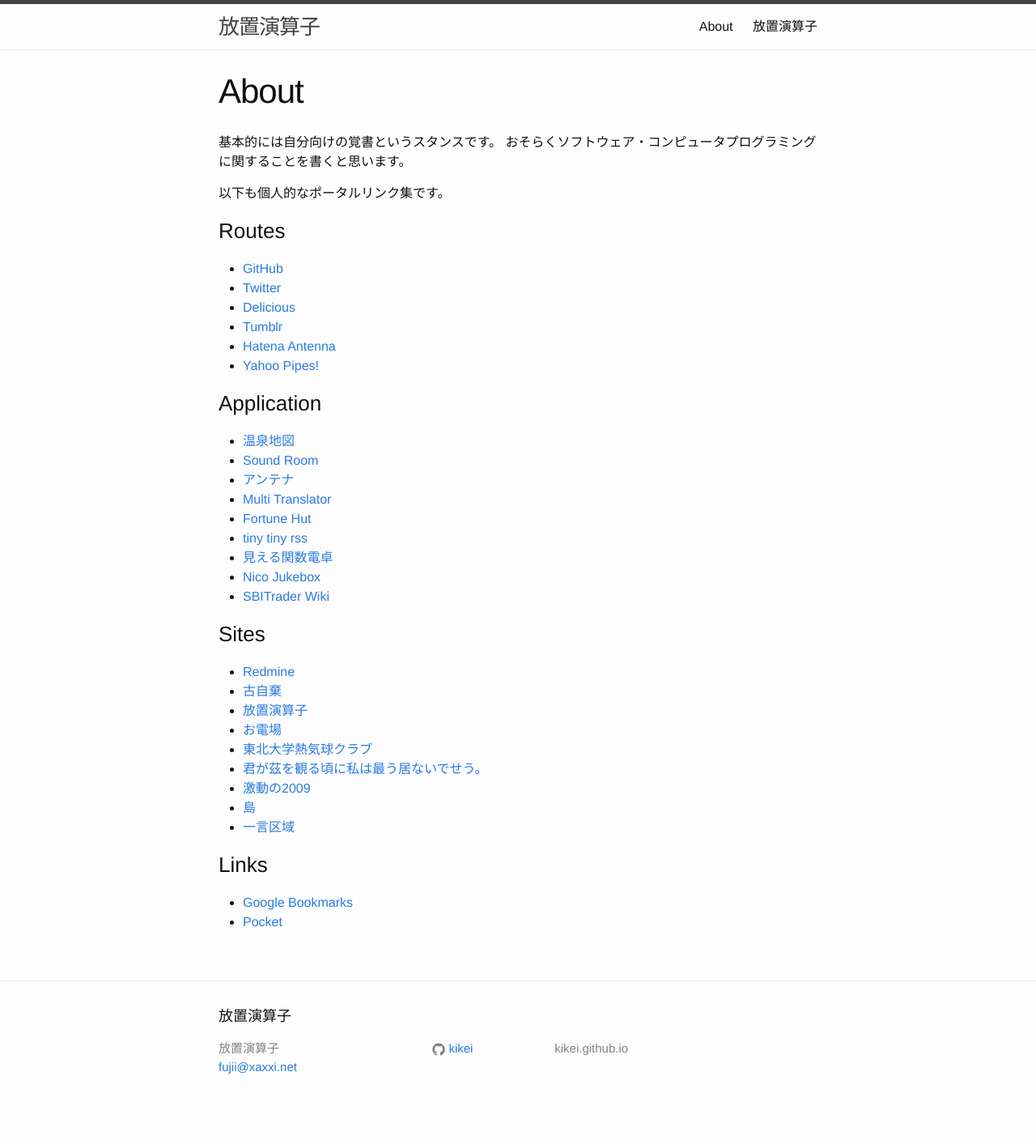
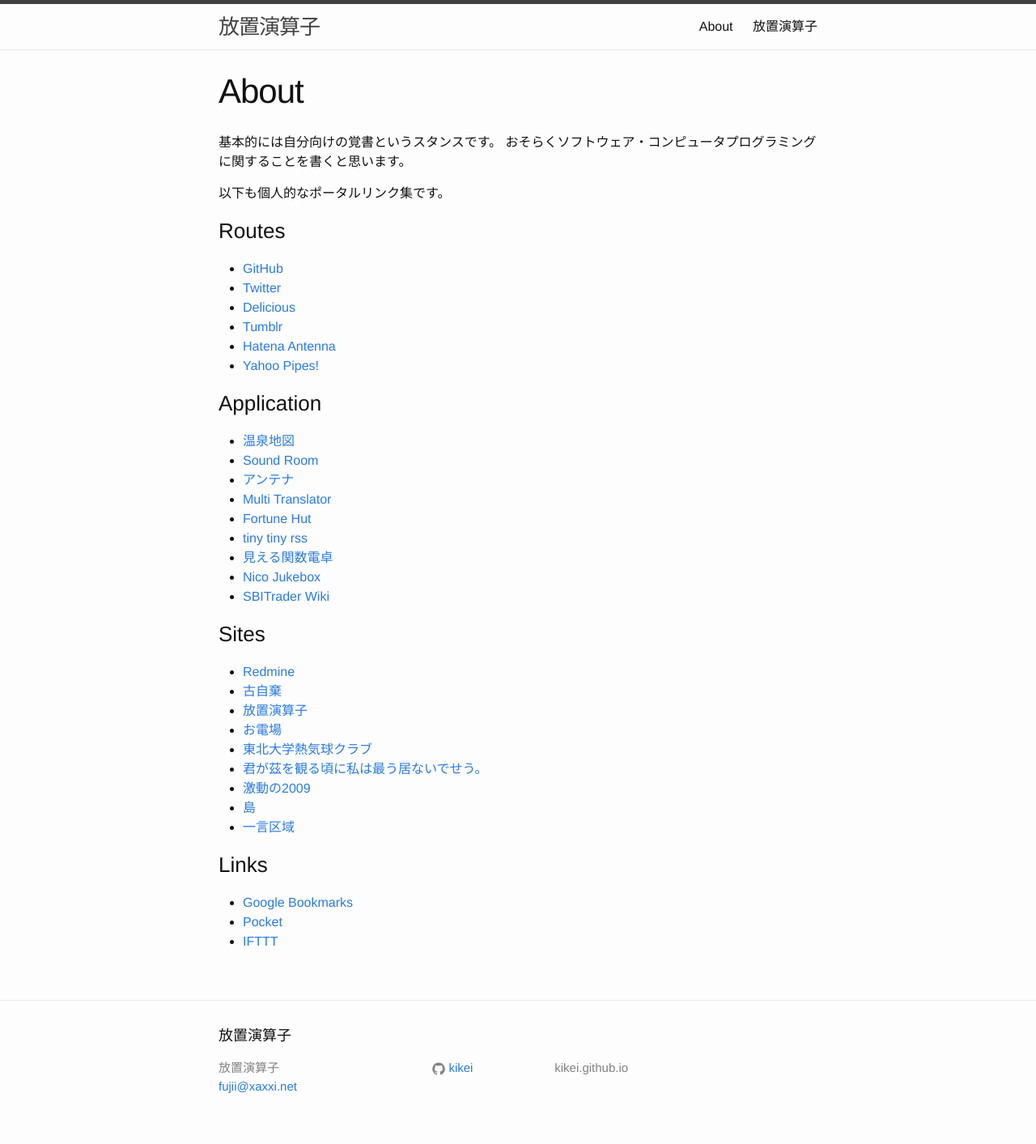
Before and after one commit to kikei/kikei.github.io, a Jekyll site: the page built from about.md, in a window 1280 px wide. Shown: the whole page at 81% size. Built offline with Jekyll 4.4.1, drawn with Linux system fonts in a browser that asks for light colours; before the commit the page ends 1389 px from its top, so only the background shows below that.

Commit message:
added ifttt

```diff
--- a/about.md
+++ b/about.md
@@ -42,3 +42,4 @@
 ### Links
 - [Google Bookmarks](https://www.google.co.jp/bookmarks/)
 - [Pocket](https://getpocket.com/a/queue/)
+- [IFTTT](https://ifttt.com/recipes)
```
